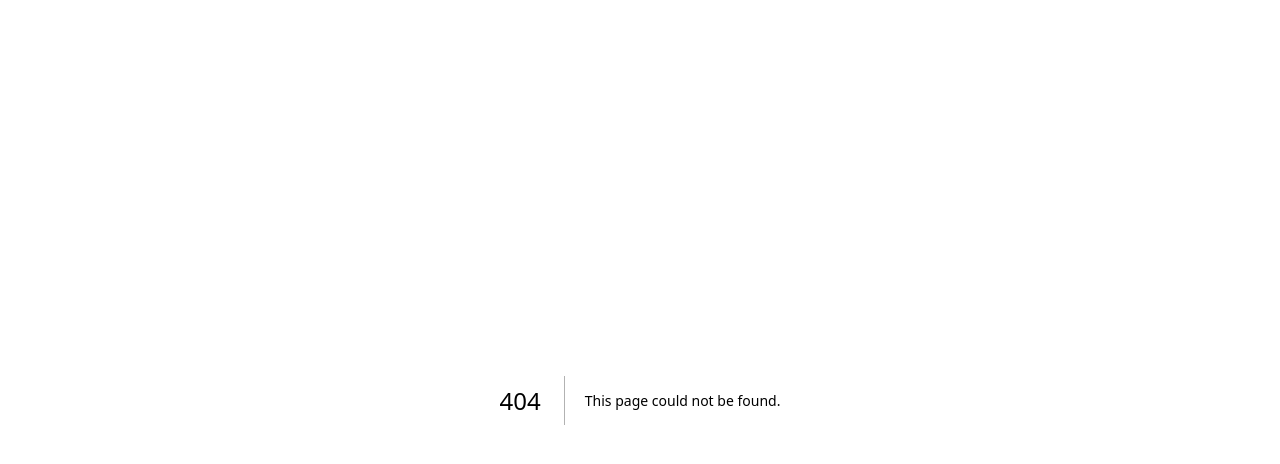
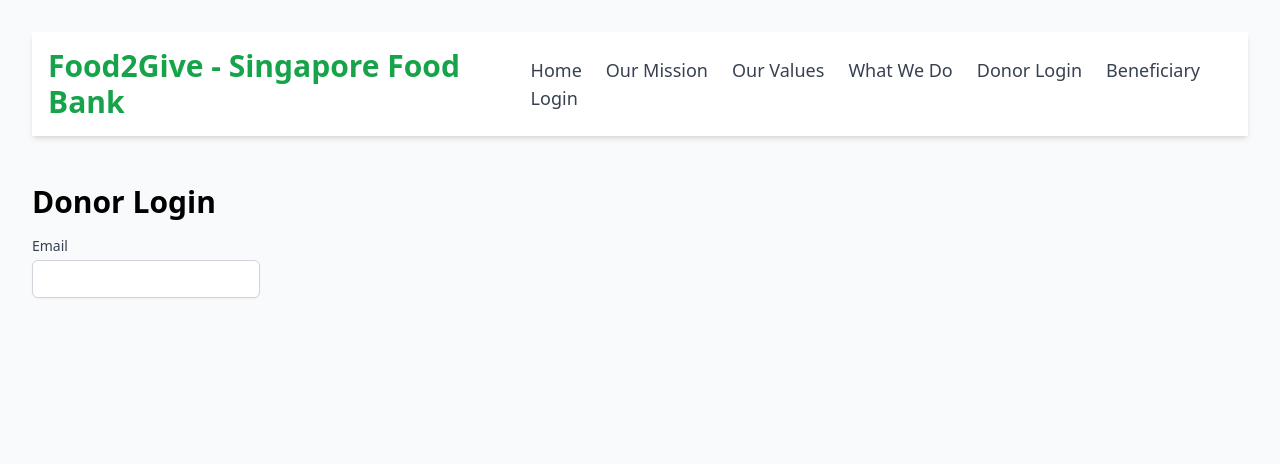
Before and after one commit to morgan-stanley-team-3/FoodToGive, a Next.js app: page /donor-login in a window 1280 px wide. Before the commit this address had no page. Shown: the top 464 px of the page. Built offline with nearby package versions, Linux system fonts and the light colour scheme.

Commit message:
Added test donor login page

```diff
--- /dev/null
+++ b/app/donor-login/page.tsx
@@ -0,0 +1,30 @@
+import Header from "../components/Header";
+
+const DonorLoginPage: React.FC = () => {
+    return (
+        <div>
+            <div className="bg-gray-50 min-h-screen p-8">
+                <Header />
+                <div className="mt-10 flex">
+                    <div className="flex-col">
+                        <h1 className="text-3xl font-bold">Donor Login</h1>
+                        <form className="mt-4">
+                            <div className="mb-4">
+                                <label className="block text-sm font-medium text-gray-700">
+                                    Email
+                                </label>
+                                <input
+                                    type="email"
+                                    className="mt-1 block w-full px-3 py-2 border border-gray-300 rounded-md shadow-sm focus:ring-indigo-500 focus:border-indigo-500 sm:text-sm"
+                                    placeholder=""
+                                />
+                            </div>
+                        </form>
+                    </div>
+                </div>
+            </div>
+        </div>
+    );
+};
+
+export default DonorLoginPage;
```
